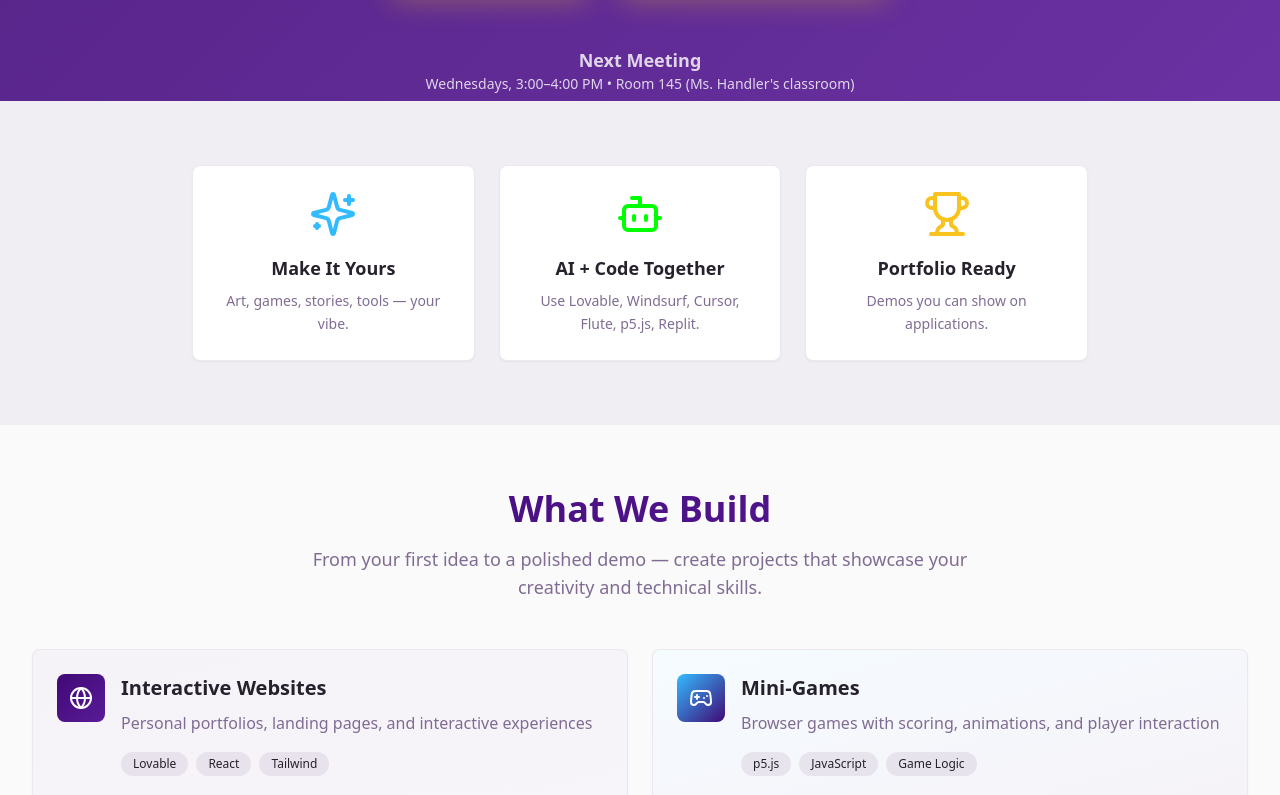
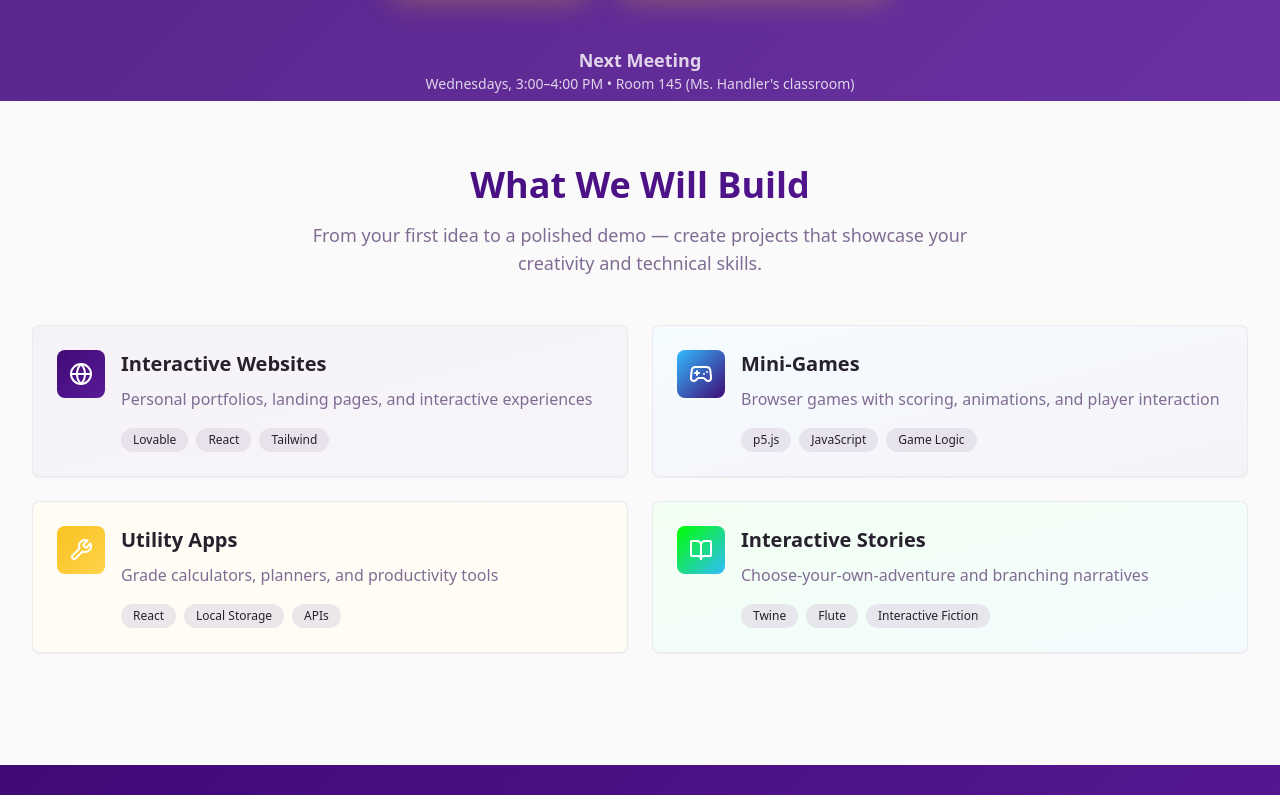
Before and after one commit to charleshappy07/south-vibe-coding, a React (Vite) app: page / in a window 1280 px wide. Shown: the part 684-1479 px from the top of the page. Built offline with nearby package versions, Linux system fonts and the light colour scheme.

Commit message:
Refactor: Update homepage content
Remove the "What We Build" section and update the heading to "What We Will Build" on the homepage.

```diff
--- a/src/components/ValueTiles.tsx
+++ /dev/null
@@ -1,55 +0,0 @@
-import { Card } from "@/components/ui/card";
-import { Sparkles, Bot, Trophy } from "lucide-react";
-import { Link } from "react-router-dom";
-
-const ValueTiles = () => {
-  const values = [
-    {
-      icon: Sparkles,
-      title: "Make It Yours",
-      description: "Art, games, stories, tools — your vibe.",
-      color: "text-cyber-blue"
-    },
-    {
-      icon: Bot,
-      title: "AI + Code Together",
-      description: "Use Lovable, Windsurf, Cursor, Flute, p5.js, Replit.",
-      color: "text-neon-green"
-    },
-    {
-      icon: Trophy,
-      title: "Portfolio Ready",
-      description: "Demos you can show on applications.",
-      color: "text-vibe-gold"
-    }
-  ];
-
-  return (
-    <section className="py-16 bg-secondary/30">
-      <div className="container mx-auto px-4 sm:px-6 lg:px-8">
-        <div className="grid md:grid-cols-3 gap-6 max-w-4xl mx-auto">
-          {values.map((value, index) => (
-            <Link key={index} to="/tools" className="block">
-              <Card
-                className="p-6 text-center border-border/50 hover:border-primary/50 transition-all duration-300 hover:shadow-glow group animate-slide-up cursor-pointer h-full hover-scale"
-                style={{ animationDelay: `${index * 0.1}s` }}
-              >
-                <div className="mb-4">
-                  <value.icon className={`h-12 w-12 mx-auto ${value.color} group-hover:scale-110 transition-transform duration-300`} />
-                </div>
-                <h3 className="text-lg font-semibold mb-2 text-foreground group-hover:text-primary transition-colors">
-                  {value.title}
-                </h3>
-                <p className="text-sm text-muted-foreground leading-relaxed">
-                  {value.description}
-                </p>
-              </Card>
-            </Link>
-          ))}
-        </div>
-      </div>
-    </section>
-  );
-};
-
-export default ValueTiles;
--- a/src/components/WhatWeBuild.tsx
+++ b/src/components/WhatWeBuild.tsx
@@ -40,7 +40,7 @@ const WhatWeBuild = () => {
       <div className="container mx-auto px-4 sm:px-6 lg:px-8">
         <div className="text-center mb-12">
           <h2 className="text-3xl md:text-4xl font-bold mb-4 bg-gradient-hero bg-clip-text text-transparent">
-            What We Build
+            What We Will Build
           </h2>
           <p className="text-lg text-muted-foreground max-w-2xl mx-auto">
             From your first idea to a polished demo — create projects that showcase your creativity and technical skills.
--- a/src/pages/Index.tsx
+++ b/src/pages/Index.tsx
@@ -1,6 +1,5 @@
 import Header from "@/components/Header";
 import Hero from "@/components/Hero";
-import ValueTiles from "@/components/ValueTiles";
 import WhatWeBuild from "@/components/WhatWeBuild";
 import Footer from "@/components/Footer";
 
@@ -10,7 +9,6 @@ const Index = () => {
       <Header />
       <main>
         <Hero />
-        <ValueTiles />
         <WhatWeBuild />
       </main>
       <Footer />
```
